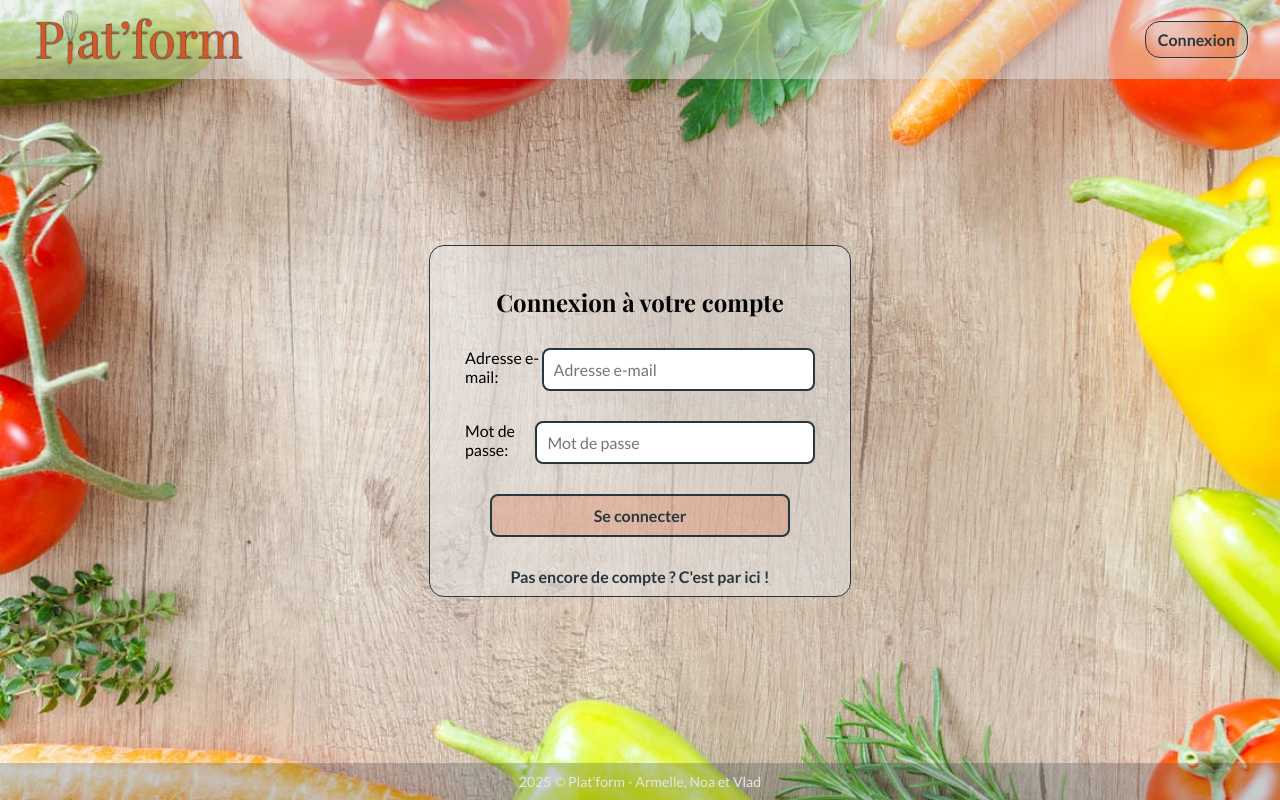
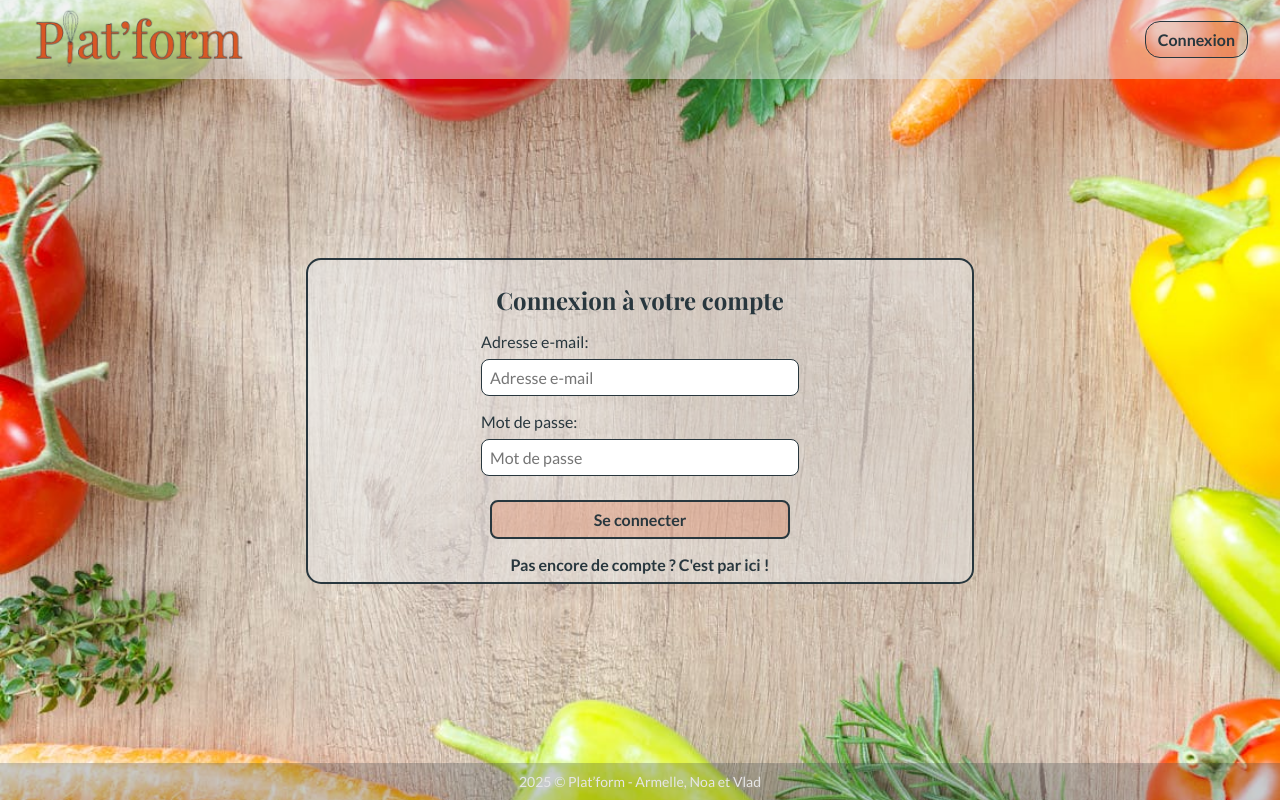
Before and after one commit to vladimir-gorbachev/gestionnaire_de_menu, a PHP site: page /connexion.php in a window 1280 px wide. Run offline with PHP 8.4, Linux system fonts and the light colour scheme; some libraries are stand-ins or nearby versions; some web fonts are replaced.

Commit message:
maj css header, footer, formulaire en cours

```diff
--- a/style.css
+++ b/style.css
@@ -20,6 +20,7 @@ font-family: "Lato", serif; */
     list-style-type: none;
     border: none;
     font-family: "Lato", serif;
+    color: var(--secondary);
     /* border: red;
     border-style: solid; */
 }
@@ -96,55 +97,79 @@ body{
     align-items: center;
 }
 
-/* FORM */
-form {
+/* FORMULAIRE */
+.form {
     background-color: var(--primary-50);
     display: flex;
-    flex-flow: nowrap column ;
+    flex-direction: column;
     justify-content: center;
-    text-align: left;
     align-items: center;
-
-    border: 1px solid var(--secondary);
+    border: 2px solid var(--secondary);
     border-radius: 15px;
-    gap: 30px;
-    padding: 10px;
-    min-width: 400px;
-}
+    gap: 16px;
+    padding: 8px 32px;
+    margin: 16px;
+    width: 600px;
 
     .form-connexion{
         display: flex;
+        flex-direction: column;
         justify-content: center;
-    width: 350px;
-
+        align-items: flex-start;
     }
 
+    .form-radio {
+        display: flex;
+        flex-direction: column;
+        justify-content: flex-start;
+        align-items: center;
 
-input {
-    width: 100%;
-    padding: 10px;
-    border: 2px solid var(--secondary);
+        .radio {
+            display: flex;
+            align-items: center;
+            gap: 24px;
+        }
+    }
+
+    input:not([type=radio]), textarea {
+        margin-top: 8px;
+        padding: 8px;
+        border: 1px solid var(--secondary);
         border-radius: 8px;
         font-size: 16px;
         outline: none;
         transition: border-color 0.3s ease-in-out, box-shadow 0.3s ease-in-out;
-    max-width: 300px;
+        width: 500px;
     }
 
-input:focus {
+    input:focus, textarea:focus {
         border-color: var(--tertiary);
         box-shadow: 0 0 8px var(--tertiary);
     }
 
-input:hover{
+    input:hover {
         color: var(--tertiary);
     }
 
-.pasencore {
+    input[type="submit"] {
         font-weight: bold;
+        background-color: var(--tertiary-25);
+        padding: 8px 16px;
+        border-radius: 8px;
+        border: 2px solid var(--secondary);
+        cursor: pointer;
+        transition: background-color 0.3s ease-in-out, color 0.3s ease-in-out;
     }
 
-.alerte {
+    input[type="submit"]:hover {
+        background-color: var(--tertiary);
+        color: var(--primary);
+    }
+}
+
+
+/* Message d'alerte */
+.alerte-succes {
     width: 50%;
     height: 50px;
     display: flex;
@@ -153,9 +178,6 @@ input:hover{
     font-weight: bold;
     padding: 10px;
     border-radius: 5px;
-}
-
-.alerte-succes {
     border: 1px solid #344408;
     color: #344408;
     background-color: #8096135b;
@@ -165,20 +187,7 @@ input:hover{
     color: var(--error-);
 }
 
-input[type="submit"] {
-    font-weight: bold;
-    background-color: var(--tertiary-25);
-    color: var(--secondary);
-    padding: 10px 15px;
-    border-radius: 8px;
-    cursor: pointer;
-    transition: background-color 0.3s ease-in-out, color 0.3s ease-in-out;
-}
 
-input[type="submit"]:hover {
-    background-color: var(--tertiary);
-    color: var(--primary);
-}
 
 /* profil _______________________________________________________________________ */
 
```
Also changed, not shown: creation-recette.php (+8 -2 lines). Lines whose indentation alone changed are shown as unchanged.
